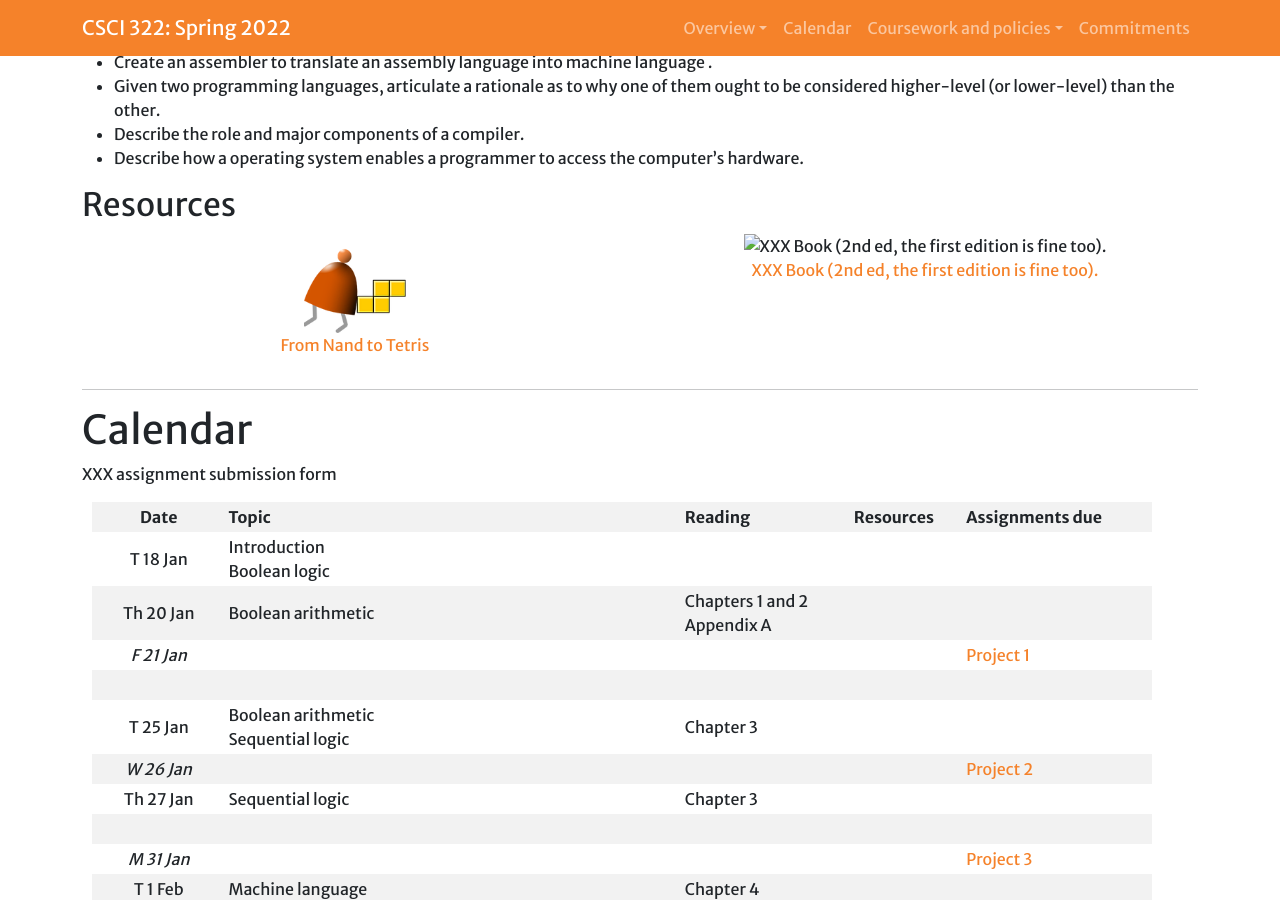
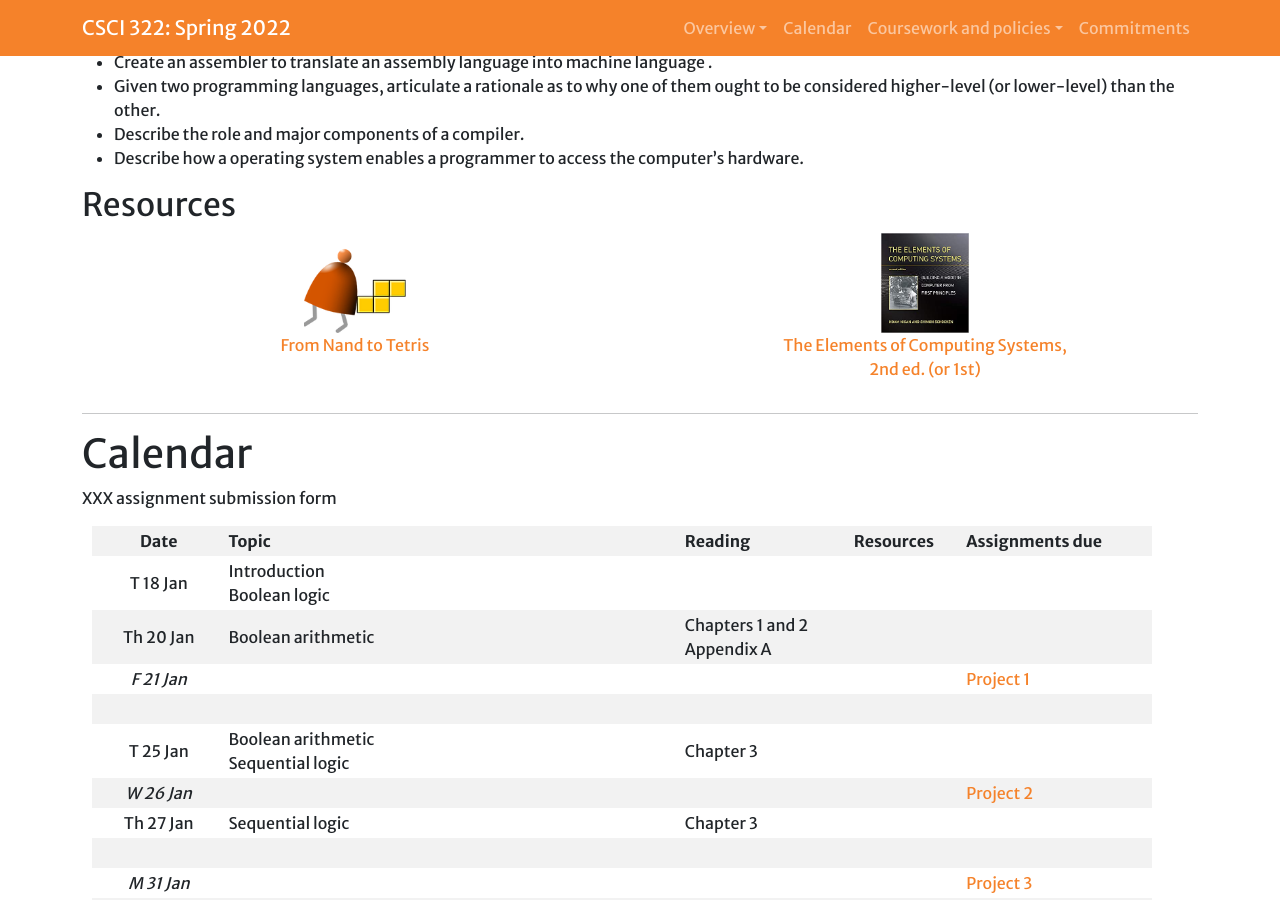
Before and after one commit to Hendrix-CS/csci322, a Jekyll site: the page built from index.md, in a window 1280 px wide and 900 px high, scrolled down 996 px. Built offline with Jekyll 4.4.1, drawn with Linux system fonts in a browser that asks for light colours; a script that is not in the unit is left out; our own code applies the rules of GitHub Pages for plain Markdown files.

Commit message:
add textbook to resources

```diff
--- a/_config.yml
+++ b/_config.yml
@@ -62,7 +62,9 @@ resources:
   - name: From Nand to Tetris
     image: assets/images/n2t-logo.png
     url: https://www.nand2tetris.org/
-  - name: XXX  Book (2nd ed, the first edition is fine too).
+  - name: The Elements of Computing Systems,<br/> 2nd ed. (or 1st)
+    image: assets/images/teocs.jpg
+    url: https://www.amazon.com/Elements-Computing-Systems-second-Principles/dp/0262539802/ref=asc_df_0262539802/?tag=hyprod-20&linkCode=df0&hvadid=459709175715&hvpos=&hvnetw=g&hvrand=12313298877624212352&hvpone=&hvptwo=&hvqmt=&hvdev=c&hvdvcmdl=&hvlocint=&hvlocphy=1013200&hvtargid=pla-918789568003&psc=1
 
 # Build settings
 markdown: kramdown
```
Also changed, not shown: assets/images/teocs.jpg (added).
